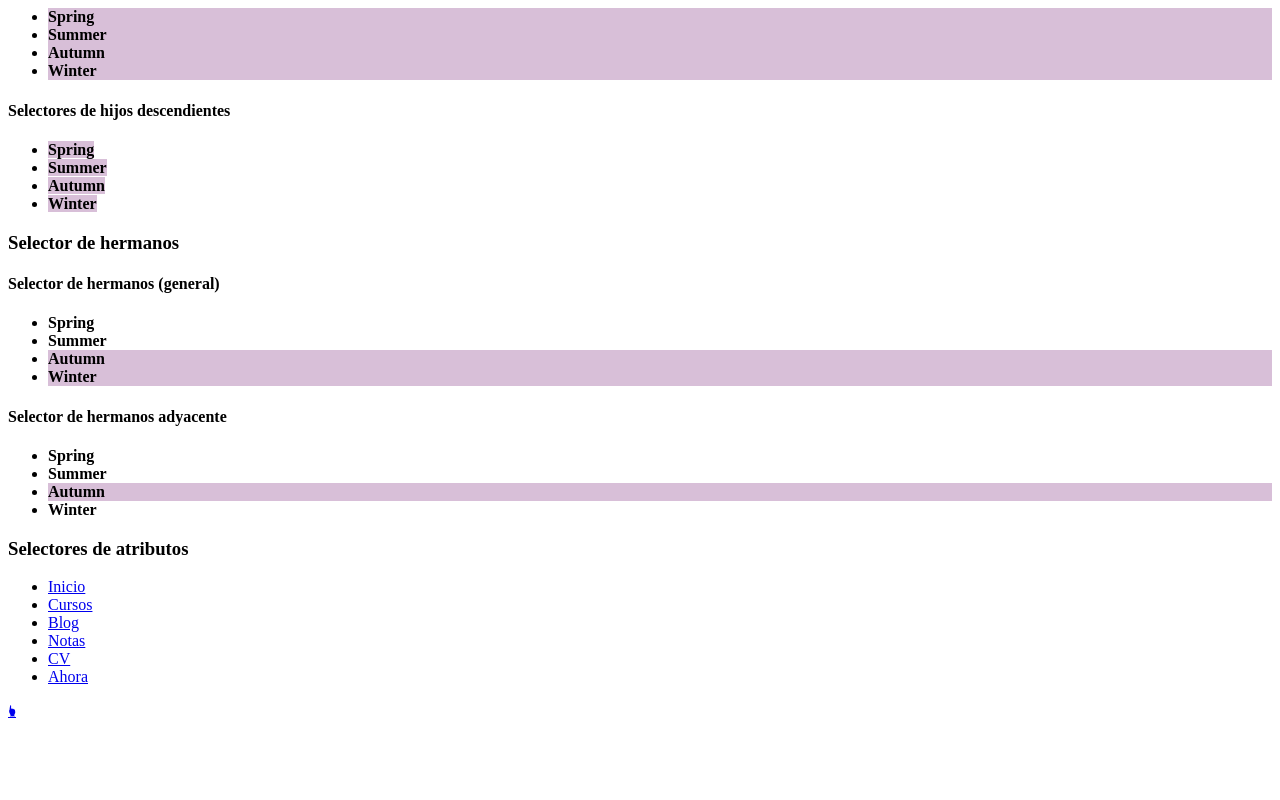
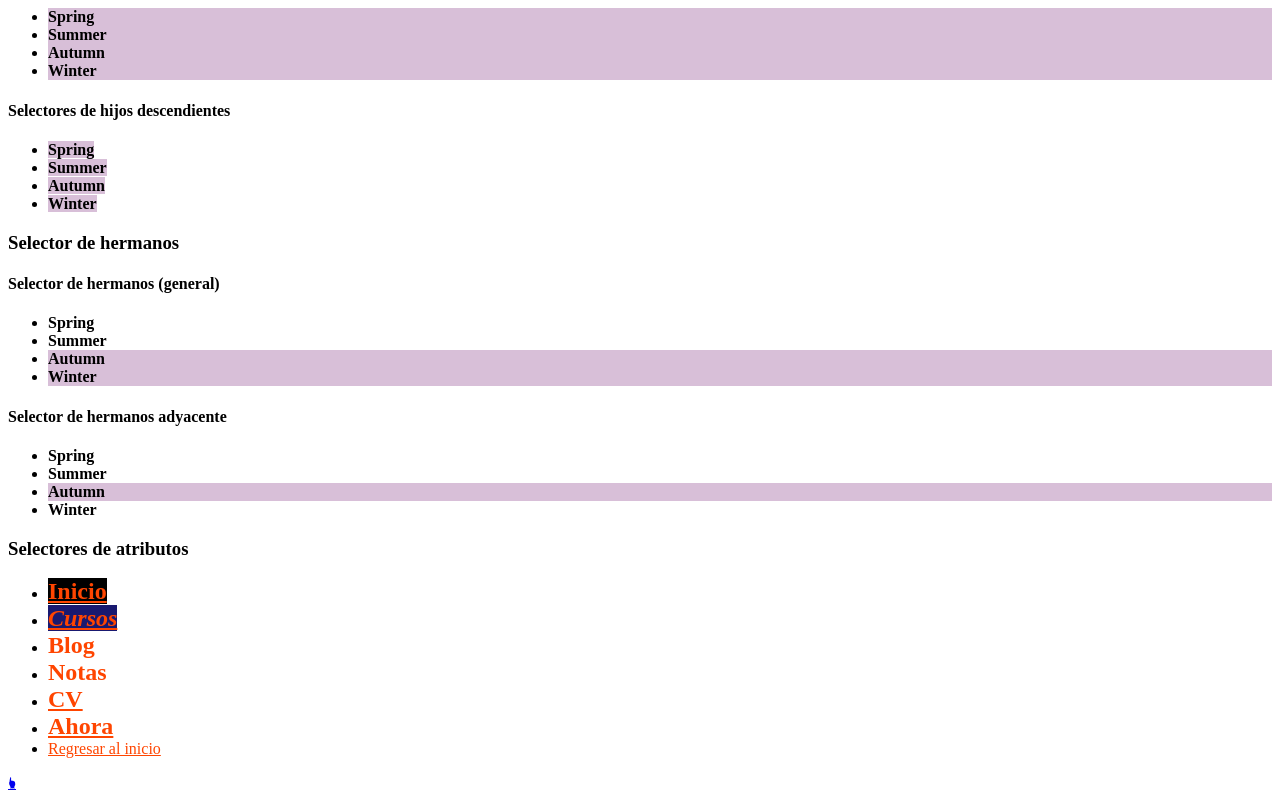
Before and after one commit to orlas135/css_basics, a plain HTML site: page src/index.html in a window 1280 px wide. Shown: the part 999-1799 px from the top of the page. Before the commit the page ends 1727 px from the top, so only its background shows below. Drawn offline with Linux system fonts and the light colour scheme.

Commit message:
Próxima sección: selector universal

```diff
--- a/assets/stylesheets/index.css
+++ b/assets/stylesheets/index.css
@@ -79,3 +79,38 @@ p {
 .hermanos-adyacentes + li {
   background-color: thistle;
 }
+
+/*Selectores de atributos*/
+
+.selectores-atributos a[href] {
+  color: orangered;
+}
+
+.selectores-atributos a[target="_blank"] {
+  font-weight: bold;
+}
+
+/*El comodín del asterisco aplica el estilo si contiene la palabra/texto especificada en cualquier parte*/
+.selectores-atributos a[href*="jonmircha"] {
+  font-size: 24px;
+}
+
+/*El comodín del circunflejo aplica el estilo si contiene la palabra/texto al inicio*/
+.selectores-atributos a[href^="http:"] {
+  text-decoration: none;
+}
+
+/*El comodín del dólar aplica el estilo si contiene la palabra/texto al final*/
+.selectores-atributos a[href$=".com"] {
+  background-color: black;
+}
+
+/*El comodín del ~ aplica el estilo si contiene la palabra/texto en una lista separada por espacios*/
+.selectores-atributos a[class~="cursos"] {
+  background-color: midnightblue;
+}
+
+/*El comodín del | aplica el estilo si contiene la palabra/texto en una lista separada por espacios y que después del texto especificado pueda venir un guión medio*/
+.selectores-atributos a[class|="menu"] {
+  font-style: italic;
+}
--- a/src/index.html
+++ b/src/index.html
@@ -118,15 +118,23 @@
         <ul>
           <li><a href="https://jonmircha.com" target="_blank">Inicio</a></li>
           <li>
-            <a href="https://jonmircha.com/cursos" target="_blank">Cursos</a>
+            <a
+              class="menu-item cursos button"
+              href="https://jonmircha.com/cursos"
+              target="_blank"
+              >Cursos</a
+            >
           </li>
-          <li><a href="https://jonmircha.com/blog" target="_blank">Blog</a></li>
+          <li><a href="http://jonmircha.com/blog" target="_blank">Blog</a></li>
           <li>
-            <a href="https://jonmircha.com/notas" target="_blank">Notas</a>
+            <a href="http://jonmircha.com/notas" target="_blank">Notas</a>
           </li>
           <li><a href="https://jonmircha.com/cv" target="_blank">CV</a></li>
           <li>
             <a href="https://jonmircha.com/ahora" target="_blank">Ahora</a>
+          </li>
+          <li>
+            <a href="index.html#temario">Regresar al inicio</a>
           </li>
         </ul>
       </nav>
```
